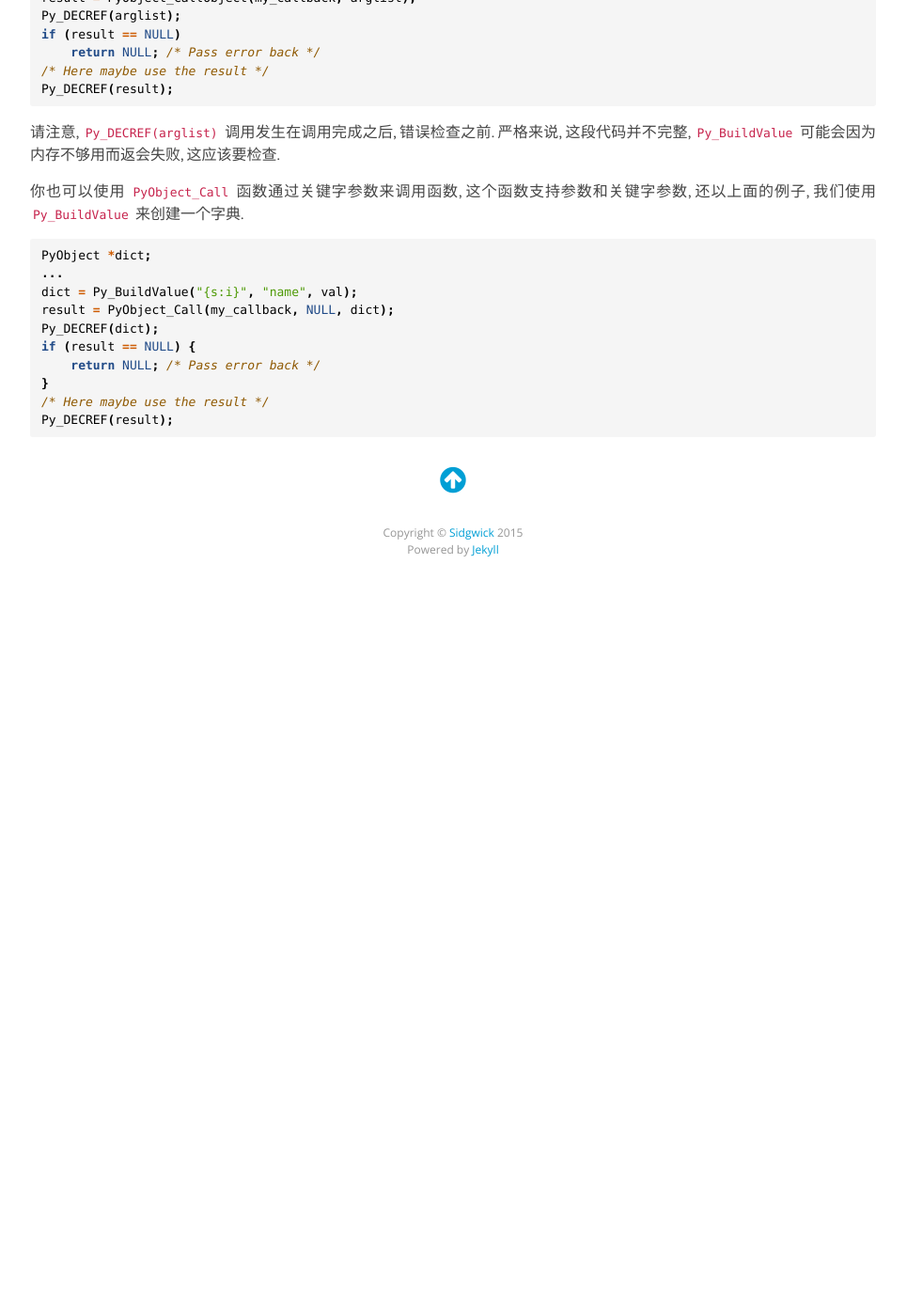
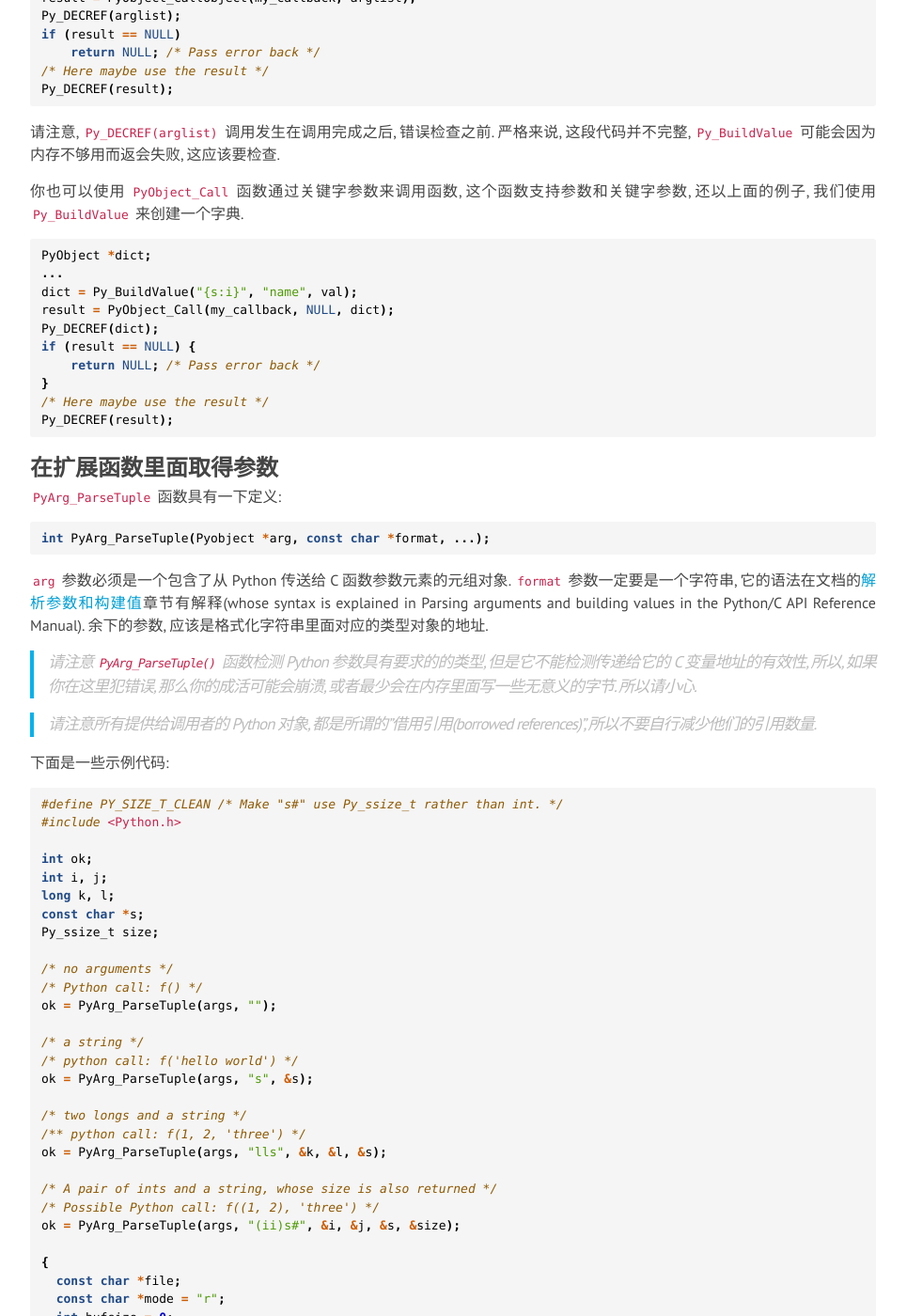
Before and after one commit to sidgwick/sidgwick.github.io, a Jekyll site: the page built from _posts/python/cpython/2017-05-18-python-official-extension-tutorial.md, in a window 1280 px wide and 1400 px high, scrolled down 7334 px. Shown: the whole window at 94% size, without its empty margins (158-1123 px from the left). Built offline with Jekyll 4.4.1, drawn with Linux system fonts in a browser that asks for light colours; nearby versions of some CDN libraries; before the commit the page ends 7964 px from its top, so only the background shows below that; some of the changed text lies outside the part shown.

Commit message:
Extracting Parameters in Extension Functions

````diff
--- a/_posts/python/cpython/2017-05-18-python-official-extension-tutorial.md
+++ b/_posts/python/cpython/2017-05-18-python-official-extension-tutorial.md
@@ -341,3 +341,74 @@ if (result == NULL) {
 /* Here maybe use the result */
 Py_DECREF(result);
 ```
+
+## 在扩展函数里面取得参数
+
+`PyArg_ParseTuple` 函数具有一下定义:
+
+```c
+int PyArg_ParseTuple(Pyobject *arg, const char *format, ...);
+```
+
+`arg` 参数必须是一个包含了从 Python 传送给 C 函数参数元素的元组对象. `format` 参数一定要是一个字符串, 它的语法在文档的[解析参数和构建值](https://docs.python.org/3/c-api/arg.html#arg-parsing)章节有解释(whose syntax is explained in Parsing arguments and building values in the Python/C API Reference Manual). 余下的参数, 应该是格式化字符串里面对应的类型对象的地址.
+
+> 请注意 `PyArg_ParseTuple()` 函数检测 Python 参数具有要求的的类型, 但是它不能检测传递给它的 C 变量地址的有效性, 所以, 如果你在这里犯错误, 那么你的成活可能会崩溃, 或者最少会在内存里面写一些无意义的字节. 所以请小心.
+
+> 请注意所有提供给调用者的 Python 对象, 都是所谓的"借用引用(borrowed references)", 所以不要自行减少他们的引用数量.
+
+下面是一些示例代码:
+
+```c
+#define PY_SIZE_T_CLEAN /* Make "s#" use Py_ssize_t rather than int. */
+#include <Python.h>
+
+int ok;
+int i, j;
+long k, l;
+const char *s;
+Py_ssize_t size;
+
+/* no arguments */
+/* Python call: f() */
+ok = PyArg_ParseTuple(args, "");
+
+/* a string */
+/* python call: f('hello world') */
+ok = PyArg_ParseTuple(args, "s", &s);
+
+/* two longs and a string */
+/** python call: f(1, 2, 'three') */
+ok = PyArg_ParseTuple(args, "lls", &k, &l, &s);
+
+/* A pair of ints and a string, whose size is also returned */
+/* Possible Python call: f((1, 2), 'three') */
+ok = PyArg_ParseTuple(args, "(ii)s#", &i, &j, &s, &size);
+
+{
+  const char *file;
+  const char *mode = "r";
+  int bufsize = 0;
+
+  /* A string, and optionally another string and an integer */
+  /* Possible Python calls:
+     f('spam')
+     f('spam', 'w')
+     f('spam', 'wb', 100000) */
+  ok = PyArg_ParseTuple(args, "s|si", &file, &mode, &bufsize);
+}
+{
+  int left, top, right, bottom, h, v;
+
+  /* A rectangle and a point */
+  /* Possible Python call:
+     f(((0, 0), (400, 300)), (10, 10)) */
+  ok = PyArg_ParseTuple(args, "((ii)(ii))(ii)", &left, &top, &right, &bottom, &h, &v);
+}
+{
+  Py_complex c;
+
+  /* a complex, also providing a function name for errors */
+  /* Possible Python call: myfunction(1+2j) */
+  ok = PyArg_ParseTuple(args, "D:myfunction", &c);
+}
+```
````
